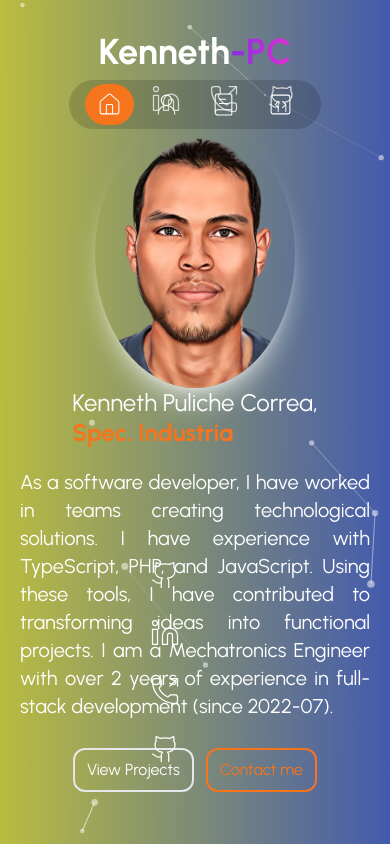
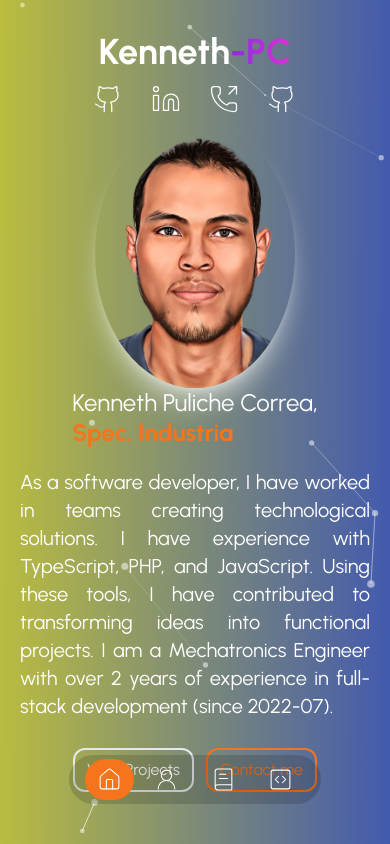
Before and after one commit to kennethdevpc/pf, a Next.js app in the folder landing-particles/: page / in a window 390 px wide. Shown: the top 844 px of the page. Built offline with nearby package versions, Linux system fonts and the light colour scheme.

Commit message:
wep terminada

```diff
--- a/landing-particles/components/footer.tsx
+++ b/landing-particles/components/footer.tsx
@@ -9,7 +9,7 @@ function Footer() {
       position="bottom"
       className="absolute z-40 inline-block w-full bottom-20 right-10 md:bottom-10 px-60 flex"
     >
-      <div className="flex items-center justify-center gap-7 flex-col pl-10">
+      <div className="flex items-center justify-center gap-7 flex-col pl-10 invisible 2xl:visible ">
         {socialNetworks.map(({ logo, src, id, title }) => (
           <Link
             title={title}
--- a/landing-particles/components/navbar.tsx
+++ b/landing-particles/components/navbar.tsx
@@ -14,10 +14,10 @@ const Navbar = () => {
   return (
     <MotionTransition
       position="right"
-      className="fixed z-40 flex flex-col items-center justify-center w-full mt-auto h-max top-20"
+      className="fixed z-40 flex flex-col items-center justify-center w-full mt-auto h-max md:bottom-auto md:top-10 bottom-10"
     >
       <nav>
-        <div className="flex items-center justify-center gap-2 px-4 py-1 rounded-full bg-black/15 background-blur-sm">
+        <div className="flex items-center justify-center gap-2 px-4 py-1 mt-10 rounded-full bg-black/15 background-blur-sm">
           {itemsNavbar.map((item) => (
             <div
               key={item.id}
--- a/landing-particles/components/portfolio-box.tsx
+++ b/landing-particles/components/portfolio-box.tsx
@@ -24,26 +24,33 @@ const PortfolioBox = (props: PortfolioBoxProps) => {
   const closePopup = () => setSelectedImage(null);
 
   return (
-    <div key={id} className="p-4 border border-teal-50 rounded-xl">
+    <div key={id} className="p-4 border border-teal-50 rounded-xl   ">
       <h3 className="mb-4 text-xl md:min-h-[40px]  min-h-[10px] ">{title}</h3>
       <Image
         src={image}
         alt="Image"
         width={200}
         height={200}
-        className="w-full md:w-[200px] rounded-2xl  md:h-32 h-auto"
+        className="w-full md:w-[200px] rounded-2xl  md:h-32 h-auto self-center"
         onClick={() => openPopup(image)}
       />
       {selectedImage && (
         <div className="fixed inset-0 bg-black bg-opacity-50 flex items-center justify-center z-50">
           <div
-            className="relative bg-white rounded-md shadow-lg p-4 max-w-md"
-            style={{ width: '80%', maxWidth: '1200px' }}
+            className="relative bg-white rounded-md shadow-lg p-4 max-w-[600px]"
+            style={{ width: '80%' }}
           >
             <button className="absolute top-2 right-2 text-red-500 text-xl" onClick={closePopup}>
               &times;
             </button>
-            <img className="w-full h-48 md:h-auto" src={selectedImage} alt="Popup" />
+            {/* <img className="w-full h-48 md:h-auto" src={selectedImage} alt="Popup" /> */}
+            <Image
+              src={selectedImage}
+              alt="Image"
+              width={600}
+              height={200}
+              onClick={() => openPopup(image)}
+            />
           </div>
         </div>
       )}
```
